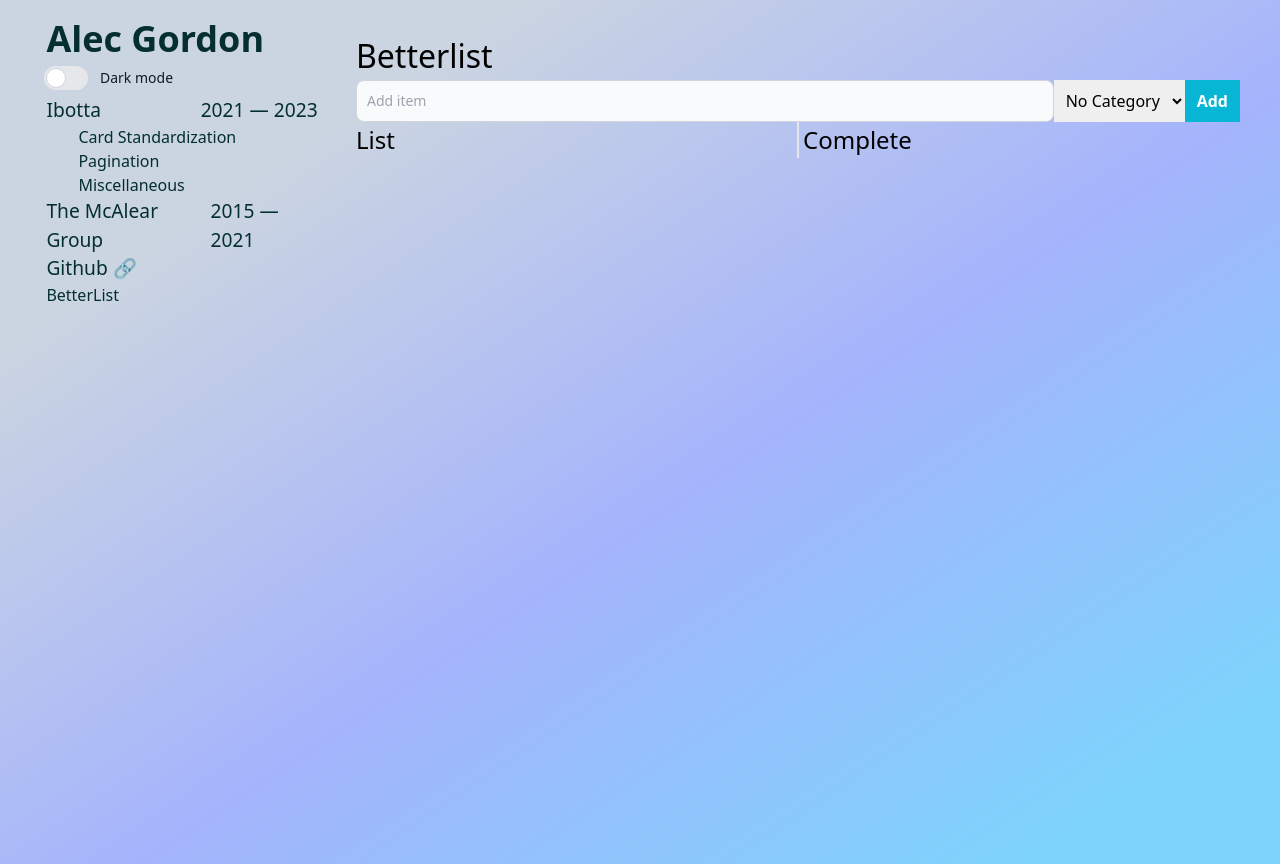
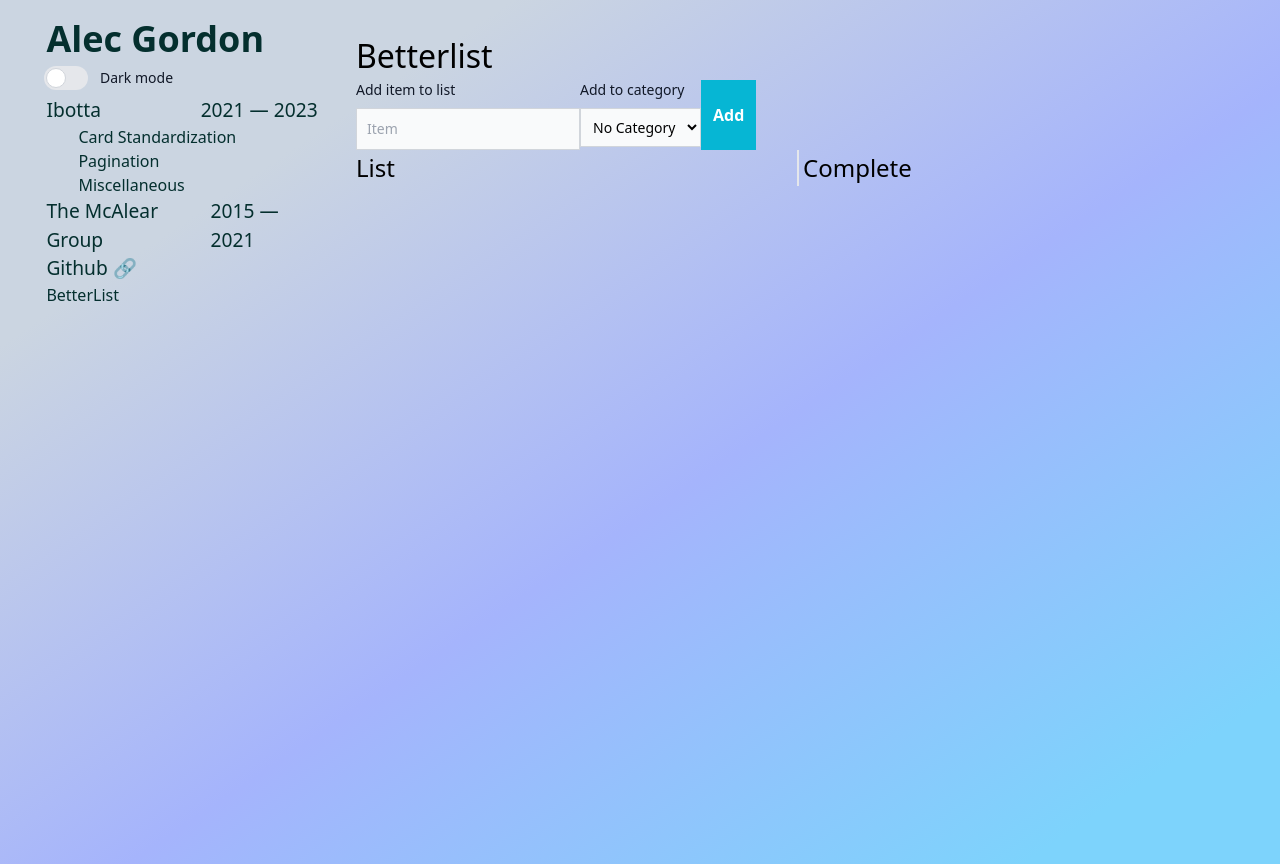
Before and after one commit to insanealec/alecgordon, a Vue app: page /betterlist in a window 1280 px wide. Built offline with nearby package versions, Linux system fonts and the light colour scheme.

Commit message:
Committing where I am, going to make the form a grid

```diff
--- a/src/assets/main.scss
+++ b/src/assets/main.scss
@@ -37,7 +37,11 @@ h4 {
 }
 
 input {
-  @apply bg-gray-50 border border-gray-300 text-gray-900 rounded-lg focus:ring-blue-500 focus:border-blue-500 block w-full dark:bg-gray-700 dark:border-gray-600 dark:placeholder-gray-400 dark:text-white dark:focus:ring-blue-500 dark:focus:border-blue-500 p-2.5 text-sm;
+  @apply bg-gray-50 border border-gray-300 text-gray-900 focus:ring-blue-500 focus:border-blue-500 block w-full dark:bg-gray-700 dark:border-gray-600 dark:placeholder-gray-400 dark:text-white dark:focus:ring-blue-500 dark:focus:border-blue-500 p-2.5 text-sm;
+}
+
+select {
+  @apply bg-gray-50 border border-gray-300 text-gray-900 text-sm focus:ring-blue-500 focus:border-blue-500 block w-full p-2.5 dark:bg-gray-700 dark:border-gray-600 dark:placeholder-gray-400 dark:text-white dark:focus:ring-blue-500 dark:focus:border-blue-500;
 }
 
 .indent {
--- a/src/components/betterlist/BetterList.vue
+++ b/src/components/betterlist/BetterList.vue
@@ -19,13 +19,19 @@ const addTerm = () => {
   <div class="flex flex-col w-full">
     <h2 class="w-full">Betterlist</h2>
     <form class="flex" @submit.prevent="addTerm">
-      <input type="text" list="terms" name="term" placeholder="Add item" v-model.trim="term" />
-      <datalist id="terms">
-        <option v-for="(id, term) in store.termList" :key="id" :value="term">{{ term }}</option>
-      </datalist>
-      <select v-model="selectedCategory" class="text-black p-2">
-        <option v-for="(category, id) in store.categoryList" :value="id" :key="id">{{ category.name }}</option>
-      </select>
+      <div class="">
+        <label for="term" class="block mb-2 text-sm font-medium text-gray-900 dark:text-white">Add item to list</label>
+        <input type="text" list="terms" id="term" name="term" placeholder="Item" v-model.trim="term" />
+        <datalist id="terms">
+          <option v-for="(id, term) in store.termList" :key="id" :value="term">{{ term }}</option>
+        </datalist>
+      </div>
+      <div class="">
+        <label for="selectedCategory" class="block mb-2 text-sm font-medium text-gray-900 dark:text-white">Add to category</label>
+        <select id="selectedCategory" v-model="selectedCategory" class="text-black p-2">
+          <option v-for="(category, id) in store.categoryList" :value="id" :key="id">{{ category.name }}</option>
+        </select>
+      </div>
       <button type="submit" class="py-2 px-3 bg-cyan-500 text-white text-xt-sm font-semibold">Add</button>
     </form>
   </div>
```
